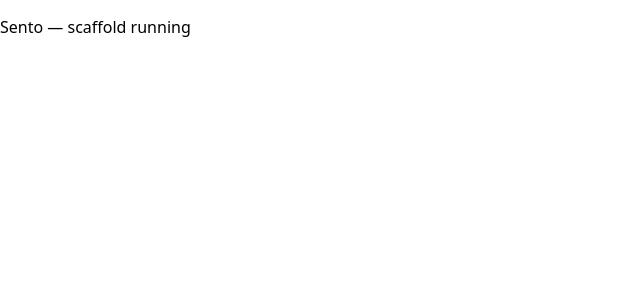
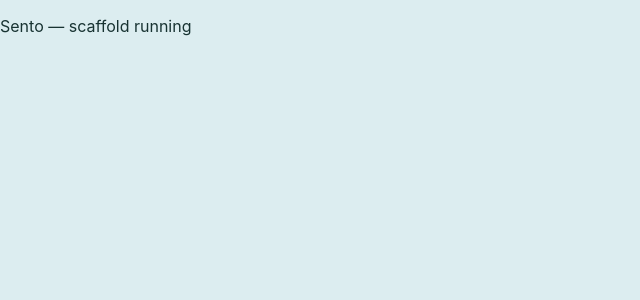
Before and after one commit to phill-tam/sento, a React app in the folder frontend/: page / in a window 1280 px wide. Shown: the top 300 px of the page, without its empty margins (0-640 px from the left). Built offline with nearby package versions, Linux system fonts and the light colour scheme; the HTML template or start-up script is replaced by a standard one.

Commit message:
feat(styles): import tokens into global.css, set font-body as base
- import tokens.css into global.css
- apply --font-body, --sky background, --ink text color as page defaults
- layout-level flex/overflow rules deferred to AppShell (step 3)

Refs: #1

```diff
--- a/frontend/src/styles/global.css
+++ b/frontend/src/styles/global.css
@@ -1,8 +1,12 @@
+@import "./tokens.css";
+
 * {
   box-sizing: border-box;
 }
 
 body {
   margin: 0;
-  font-family: system-ui, sans-serif;
+  font-family: var(--font-body);
+  background: var(--sky);
+  color: var(--ink);
 }
```
